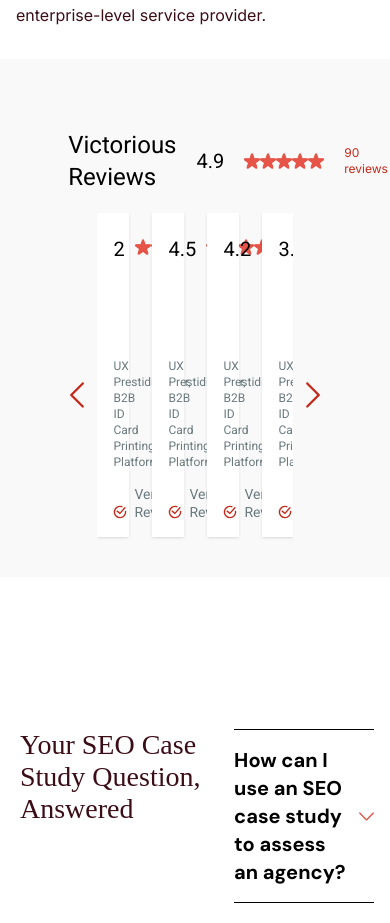
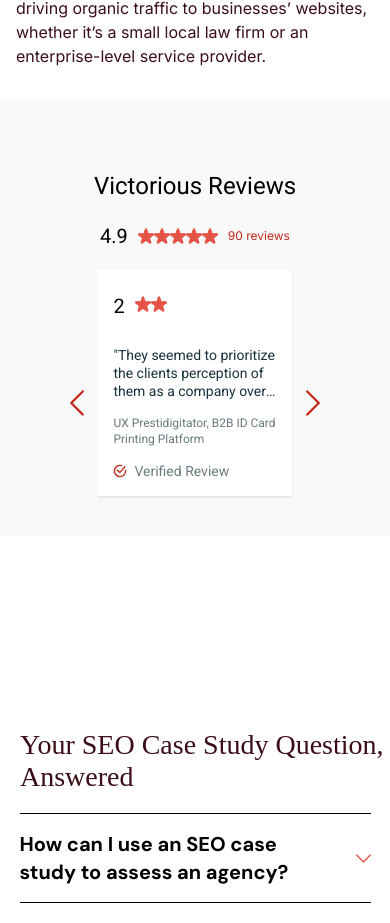
Before and after one commit to thecreativelabs/ranksaprkva, a Next.js app: page /case-study in a window 390 px wide. Shown: the part 9240-10163 px from the top of the page. Built offline with nearby package versions, Linux system fonts and the light colour scheme.

Commit message:
case-study

```diff
--- a/components/case-study/QandA.jsx
+++ b/components/case-study/QandA.jsx
@@ -101,11 +101,11 @@
     };
     return (
         <div className="flex justify-center pt-[120px] pb-[60px] items-center">
-            <div className="lg:w-4/5 w-full flex justify-between">
+            <div className="lg:w-4/5 w-full flex sm:flex-row flex-col justify-between">
                 <p className="text-dark-red ml-[20px] sm:w-[50%] w-[100%] text-xxl lg:text-xxxxl font-normal font-Amiri   leading-[32px] lg:leading-relaxed">
                     {data.title}
                 </p>
-                <div className="w-[50%] flex flex-col ">
+                <div className="sm:w-[50%] w-[100%] sm:items-start items-center sm:mt-[0px] mt-[20px] justify-center flex flex-col ">
                     {
                         data.QandA.map((card, i) => {
                             return (
--- a/components/case-study/Review.jsx
+++ b/components/case-study/Review.jsx
@@ -112,6 +112,23 @@
             swiperRef.current.swiper.slideNext();
         }
     };
+    const breakpoints = {
+        // when window width is >= 320px
+        320: {
+            slidesPerView: 1,
+            spaceBetween: 20
+        },
+        // when window width is >= 480px
+        480: {
+            slidesPerView: 3,
+            spaceBetween: 30
+        },
+        // when window width is >= 640px
+        640: {
+            slidesPerView: 4,
+            spaceBetween: 25
+        }
+    };
     return (
         <div className="min-h-[150vh] w-full flex flex-col justify-center items-center">
             <div className="w-full sm:h-[100vh] px-4 lg:px-0 lg:w-4/5 flex flex-col justify-center">
@@ -132,10 +149,11 @@
             </div>
             <div className="w-full lg:h-[60vh]  flex flex-col bg-[#f9f9f9] mt-8 lg:mt-12">
                 <div className='flex w-full mt-[70px] justify-center items-center '>
-                    <div className='flex w-[65%] gap-[20px]  items-center'>
+                    <div className='flex sm:flex-row flex-col w-[65%] gap-[20px]  items-center'>
                         <p className="text-2xl font-['Roboto'] font-normal">
                             {data.testimonial.title}
                         </p>
+                        <div className='flex items-center  gap-[10px]'>
                             <p className="text-xl font-['Roboto'] font-normal">
                                 {data.testimonial.rating}
                             </p>
@@ -145,6 +163,7 @@
                             <p className='text-xs text-light-red'>
                                 {data.testimonial.totalreviews} reviews
                             </p>
+                        </div>
                     </div>
                 </div>
                 <div className='h-[65%] w-full mt-[20px] relative justify-center items-center flex'>
@@ -159,15 +178,19 @@
                         <Swiper
                             ref={swiperRef}
 
-                            spaceBetween={25}
+                            // spaceBetween={25}
                             slidesPerView={4}
-                            // navigation
+
                             loop={true}
                             pagination={{ clickable: true }}
 
                             onSwiper={(swiper) => console.log(swiper)}
                             onSlideChange={() => console.log('slide change')}
                             className="h-[100%] flex w-[95%] p-52  relative"
+
+
+
+                            breakpoints={breakpoints}
                         >
 
 
```
Lines whose indentation alone changed are shown as unchanged.
